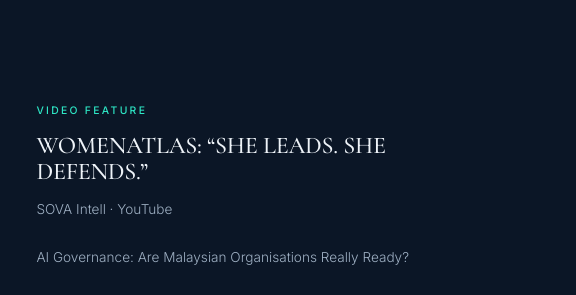
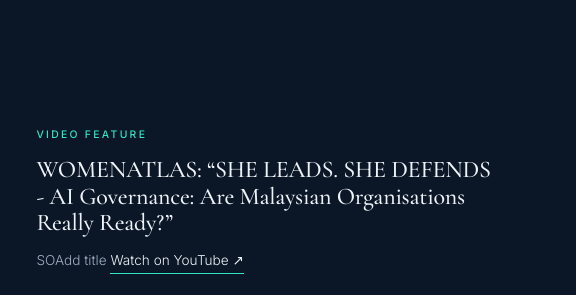
Before and after one commit to Mustafa3500/Dr-Salasiah-website, a plain HTML site: page speaking.html in a window 1280 px wide. Shown: the part 7980-8275 px from the top of the page, 704-1280 px from the left. Drawn offline with nearby package versions, Linux system fonts and the light colour scheme; a web font is replaced by a local one.

Commit message:
Add title

```diff
--- a/speaking.html
+++ b/speaking.html
@@ -274,9 +274,8 @@
           </div>
           <div class="video-feature-copy">
             <p class="press-type">Video Feature</p>
-            <h3>WOMENATLAS: &ldquo;SHE LEADS. SHE DEFENDS.&rdquo;</h3>
-            <p class="press-meta">SOVA Intell · YouTube</p>
-            <p class="press-meta">AI Governance: Are Malaysian Organisations Really Ready?</p>
+            <h3>WOMENATLAS: &ldquo;SHE LEADS. SHE DEFENDS - AI Governance: Are Malaysian Organisations Really Ready?&rdquo;</h3>
+            <p class="press-meta">SOAdd title
             <a class="press-link" href="https://www.youtube.com/watch?v=kC6T8_cD1PY" target="_blank" rel="noopener">Watch on YouTube &#8599;</a>
           </div>
         </article>
```
